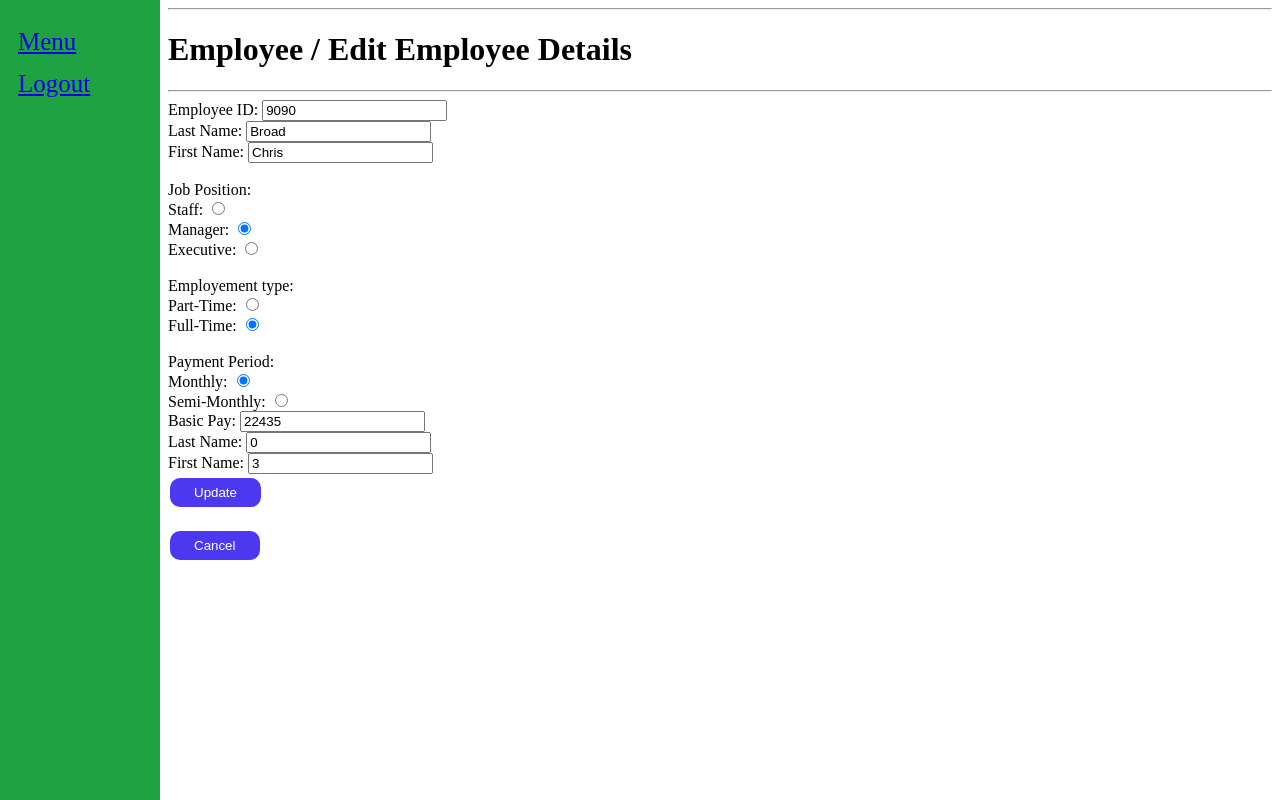
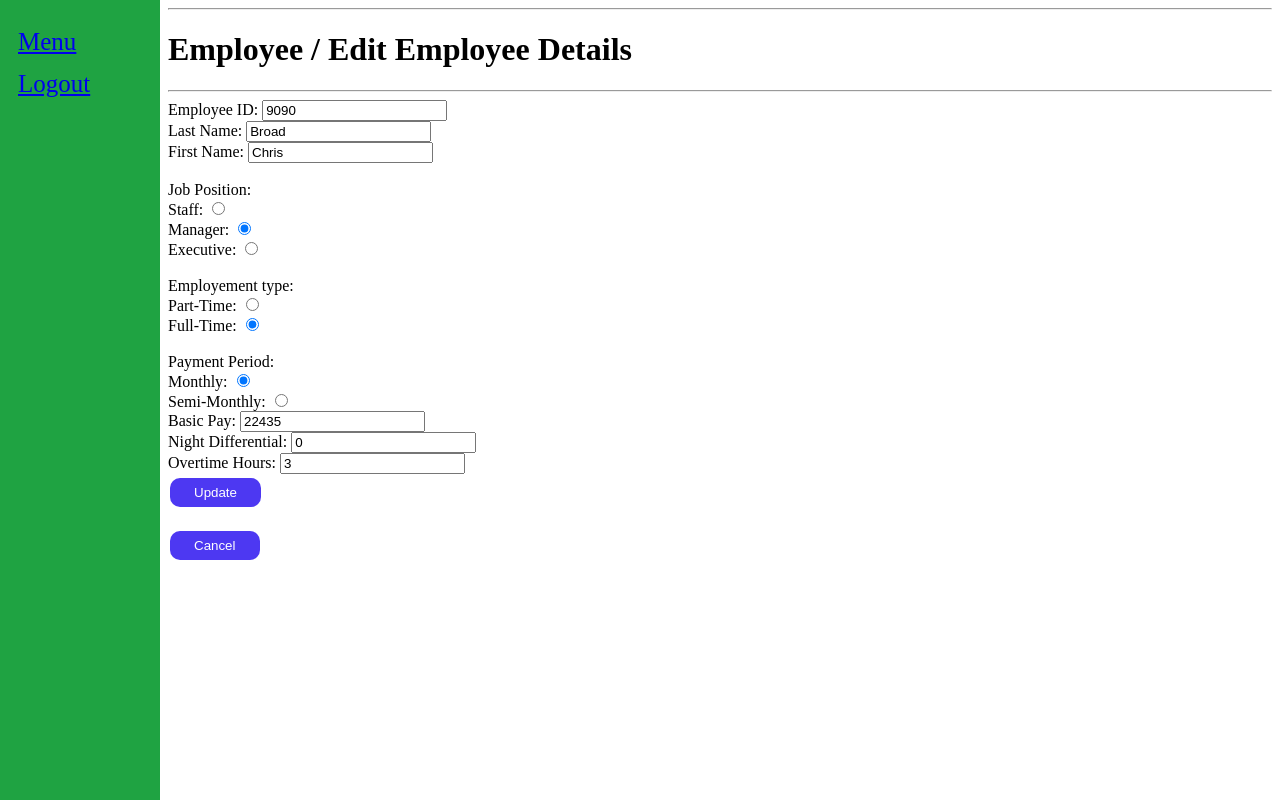
Before and after one commit to zrta2480/Webdev_SA3, a PHP site: page /editemployee.php?employeeID=9090 in a window 1280 px wide. Run offline with PHP 8.4, Linux system fonts and the light colour scheme; a user stored in the database is signed in; data comes from the database, SQL or seed files in the repository.

Commit message:
Add files via upload
Fixed some labels

```diff
--- a/addemployee.php
+++ b/addemployee.php
@@ -66,7 +66,7 @@ if(!isset($_SESSION['user']))
                     <br />
                     Night Differential:   <input type="text" name="employeeNightDiff" />
                     <br />
-                    Overtime Pay:  <input type="text" name="employeeOvertime" />
+                    Overtime Hours:  <input type="text" name="employeeOvertime" />
                     <br />
                     <br />
                     <input type="submit" name="submit_new_employee" value="Save" />
--- a/editemployee.php
+++ b/editemployee.php
@@ -116,9 +116,9 @@ function edit_form($con, $submitted_ID)
     echo "<br />";
     echo "Basic Pay: <input type='text' value='" . $old_basic . "' name='employeeBasic' />";
     echo "<br />";
-    echo "Last Name: <input type='text' value='" . $old_night . "' name='employeeNightDiff' />";
+    echo "Night Differential: <input type='text' value='" . $old_night . "' name='employeeNightDiff' />";
     echo "<br />";
-    echo "First Name: <input type='text' value='" . $old_overtime . "' name='employeeOvertime' />";
+    echo "Overtime Hours: <input type='text' value='" . $old_overtime . "' name='employeeOvertime' />";
     echo "<br />";
     echo "<input type='hidden' name='selectedEmployee' value='" . $selected_employee . "' />";
     echo "<input type='submit' name='submit_update_employee' value='Update' />";
@@ -216,9 +216,9 @@ function retry_edit_form()
     echo "<br />";
     echo "Basic Pay: <input type='text' value='" . $new_basic . "' name='employeeBasic' />";
     echo "<br />";
-    echo "Last Name: <input type='text' value='" . $new_night . "' name='employeeNightDiff' />";
+    echo "Night Differential: <input type='text' value='" . $new_night . "' name='employeeNightDiff' />";
     echo "<br />";
-    echo "First Name: <input type='text' value='" . $new_overtime . "' name='employeeOvertime' />";
+    echo "Overtime Hours: <input type='text' value='" . $new_overtime . "' name='employeeOvertime' />";
     echo "<br />";
     echo "<input type='hidden' name='selectedEmployee' value='" . $indentifier . "' />";
     echo "<input type='submit' name='submit_update_employee' value='Update' />";
```
